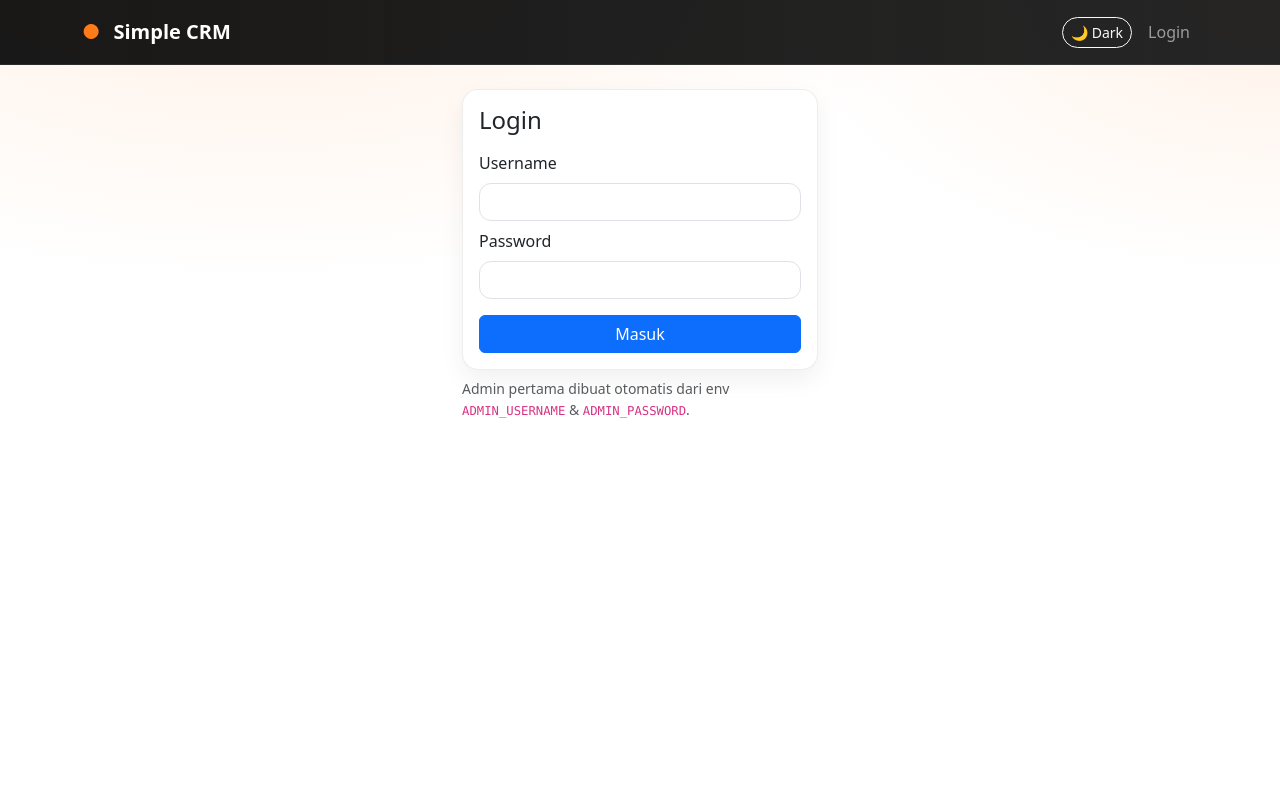
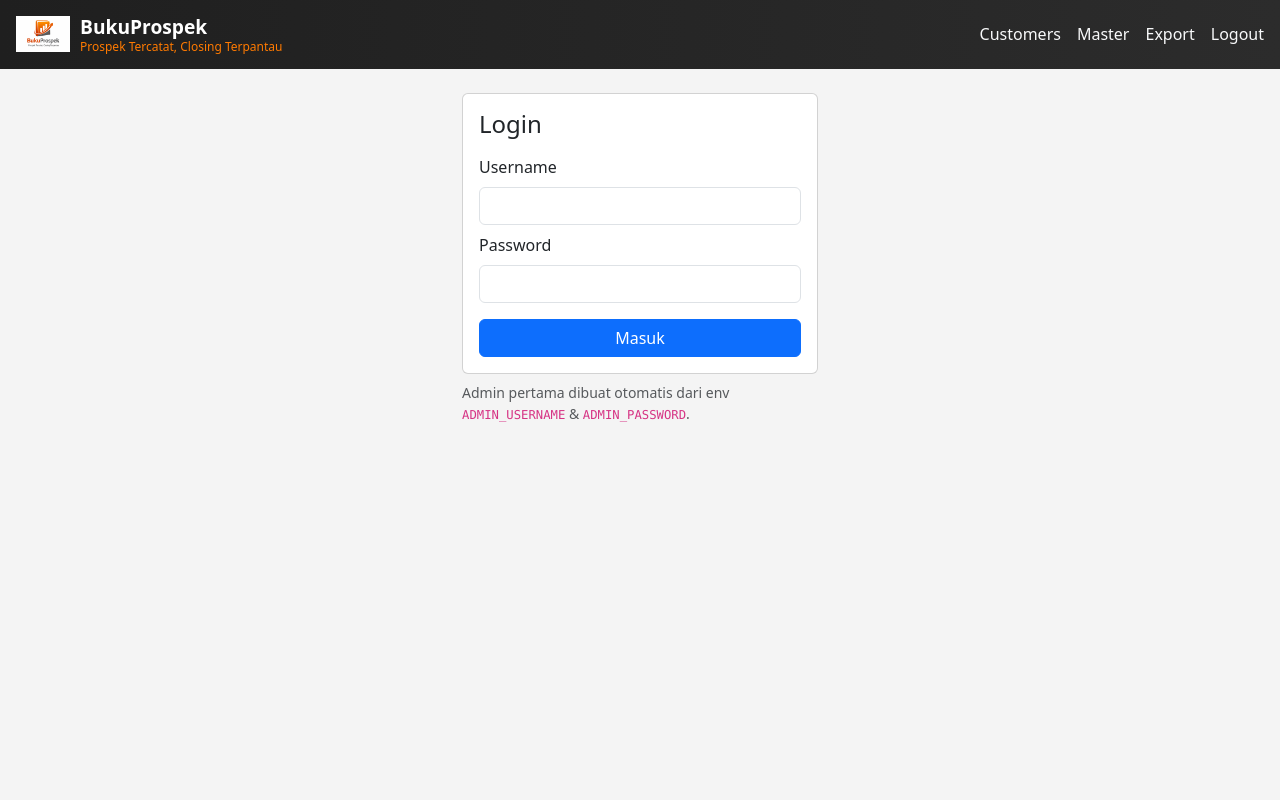
Before and after one commit to acis05/crm-acis, a Flask app: page /login?next=/customers/1 in a window 1280 px wide. Run offline with Flask 3, Linux system fonts and the light colour scheme; data comes from the database, SQL or seed files in the repository; some libraries are stand-ins or nearby versions.

Commit message:
Rebrand to BukuProspek

```diff
--- a/templates/base.html
+++ b/templates/base.html
@@ -1,117 +1,64 @@
-<!doctype html>
-<html lang="id" data-bs-theme="light">
+<!DOCTYPE html>
+<html lang="id">
 <head>
-  <meta charset="utf-8" />
-  <meta name="viewport" content="width=device-width, initial-scale=1" />
-  <title>{{ title or "Simple CRM ACIS" }}</title>
+  <meta charset="UTF-8">
+  <title>BukuProspek - Prospek Tercatat, Closing Terpantau</title>
+  <meta name="viewport" content="width=device-width, initial-scale=1">
 
-  <link rel="stylesheet" href="https://cdn.jsdelivr.net/npm/bootstrap-icons@1.11.3/font/bootstrap-icons.min.css">
-  <link href="https://cdn.jsdelivr.net/npm/bootstrap@5.3.3/dist/css/bootstrap.min.css" rel="stylesheet">
+  <link href="https://cdn.jsdelivr.net/npm/bootstrap@5.3.2/dist/css/bootstrap.min.css" rel="stylesheet">
+
   <style>
-    :root{
-      --accent: #ff7a18;        /* orange elegan */
-      --accent-2: #ff9a3d;
+    body {
+      background-color: #f4f4f4;
     }
 
-    /* Background lebih “clean” */
-    body{
-      background: radial-gradient(1200px 600px at 20% -10%, rgba(255,122,24,.12), transparent 60%),
-                  radial-gradient(900px 500px at 100% 0%, rgba(255,122,24,.10), transparent 55%);
+    .navbar-custom {
+      background: linear-gradient(90deg, #1f1f1f, #2c2c2c);
     }
 
-    /* Card & shadow lebih lembut */
-    .card{
-      border: 1px solid rgba(0,0,0,.07);
-      border-radius: 16px;
-      box-shadow: 0 10px 25px rgba(0,0,0,.06);
-    }
-    [data-bs-theme="dark"] .card{
-      border-color: rgba(255,255,255,.08);
-      box-shadow: 0 10px 25px rgba(0,0,0,.35);
+    .brand-text {
+      font-weight: 600;
+      font-size: 1.2rem;
+      color: white;
     }
 
-    /* Navbar elegan */
-    .navbar{
-      background: linear-gradient(90deg, rgba(0,0,0,.9), rgba(20,20,20,.92));
-      border-bottom: 1px solid rgba(255,255,255,.08);
-    }
-    <li class="nav-item">
-      <a class="nav-link" href="{{ url_for('users_list') }}">Users</a>
-    </li>
-
-
-    /* Accent buttons */
-    .btn-primary{
-      --bs-btn-bg: var(--accent);
-      --bs-btn-border-color: var(--accent);
-      --bs-btn-hover-bg: var(--accent-2);
-      --bs-btn-hover-border-color: var(--accent-2);
-      --bs-btn-active-bg: var(--accent-2);
-      --bs-btn-active-border-color: var(--accent-2);
-      box-shadow: 0 10px 20px rgba(255,122,24,.18);
+    .brand-sub {
+      font-size: 0.75rem;
+      color: #ff7a00;
+      margin-top: -4px;
     }
 
-    .badge-accent{
-      background: rgba(255,122,24,.14);
-      color: var(--accent);
-      border: 1px solid rgba(255,122,24,.25);
-    }
-
-    .link-accent{
-      color: var(--accent);
-      text-decoration: none;
-    }
-    .link-accent:hover{ text-decoration: underline; }
-
-    /* Table lebih rapi */
-    .table > :not(caption) > * > *{
-      padding: .85rem .9rem;
-    }
-
-    /* Input lebih modern */
-    .form-control, .form-select{
-      border-radius: 12px;
-    }
-
-    /* Toggle button */
-    .theme-toggle{
-      border-radius: 999px;
+    .logo-navbar {
+      height: 36px;
+      margin-right: 10px;
     }
   </style>
 </head>
+<body>
 
-<body class="min-vh-100">
-<nav class="navbar navbar-expand-lg navbar-dark">
-  <div class="container py-1">
-    <a class="navbar-brand fw-semibold" href="{{ url_for('home') }}">
-      <span class="me-2" style="color: var(--accent);">●</span> Simple CRM
-    </a>
+<nav class="navbar navbar-expand-lg navbar-dark navbar-custom px-3">
+  <a class="navbar-brand d-flex align-items-center" href="{{ url_for('home') }}">
+    <img src="{{ url_for('static', filename='logo-bukuprospek.png') }}" class="logo-navbar">
+    <div>
+      <div class="brand-text">BukuProspek</div>
+      <div class="brand-sub">Prospek Tercatat, Closing Terpantau</div>
+    </div>
+  </a>
 
-    <div class="ms-auto d-flex align-items-center gap-2">
-      <button id="themeToggle" class="btn btn-sm btn-outline-light theme-toggle" type="button">
-        🌙 Dark
-      </button>
-
-      <div class="navbar-nav">
-        {% if current_user.is_authenticated %}
-          <a class="nav-link" href="{{ url_for('customers_list') }}">Customers</a>
-          <a class="nav-link" href="{{ url_for('masters_list', key='sources') }}">Master</a>
-          <a class="nav-link" href="{{ url_for('export_customers_xlsx') }}">Export</a>
-          <a class="nav-link" href="{{ url_for('logout') }}">Logout</a>
-        {% else %}
-          <a class="nav-link" href="{{ url_for('login') }}">Login</a>
-        {% endif %}
-      </div>
-    </div>
+  <div class="ms-auto d-flex align-items-center gap-3">
+    <a class="nav-link text-light" href="{{ url_for('customers_list') }}">Customers</a>
+    <a class="nav-link text-light" href="{{ url_for('masters_list', key='sources') }}">Master</a>
+    <a class="nav-link text-light" href="{{ url_for('export_customers_xlsx') }}">Export</a>
+    <a class="nav-link text-light" href="{{ url_for('logout') }}">Logout</a>
   </div>
 </nav>
 
-<div class="container py-4">
+<div class="container mt-4">
   {% with messages = get_flashed_messages(with_categories=true) %}
     {% if messages %}
-      {% for category, msg in messages %}
-        <div class="alert alert-{{ 'danger' if category=='error' else category }} alert-dismissible fade show" role="alert">
-          {{ msg }}
+      {% for category, message in messages %}
+        <div class="alert alert-{{ 'danger' if category == 'error' else category }} alert-dismissible fade show" role="alert">
+          {{ message }}
           <button type="button" class="btn-close" data-bs-dismiss="alert"></button>
         </div>
       {% endfor %}
@@ -121,40 +68,6 @@
   {% block content %}{% endblock %}
 </div>
 
-<script src="https://cdn.jsdelivr.net/npm/bootstrap@5.3.3/dist/js/bootstrap.bundle.min.js"></script>
-<script>
-  // Bootstrap 5.3 theme toggle (light/dark) via data-bs-theme
-  const root = document.documentElement;
-  const btn = document.getElementById("themeToggle");
-
-  function applyTheme(theme){
-    root.setAttribute("data-bs-theme", theme);
-    localStorage.setItem("crm_theme", theme);
-
-    if(theme === "dark"){
-      btn.textContent = "☀️ Light";
-      btn.classList.remove("btn-outline-light");
-      btn.classList.add("btn-outline-warning");
-    } else {
-      btn.textContent = "🌙 Dark";
-      btn.classList.remove("btn-outline-warning");
-      btn.classList.add("btn-outline-light");
-    }
-  }
-
-  const saved = localStorage.getItem("crm_theme") || "light";
-  applyTheme(saved);
-
-  btn?.addEventListener("click", () => {
-    const current = root.getAttribute("data-bs-theme") || "light";
-    applyTheme(current === "dark" ? "light" : "dark");
-  });
-
-  // aktifkan tooltip bootstrap
-  const tooltipTriggerList = [].slice.call(document.querySelectorAll('[data-bs-toggle="tooltip"]'))
-  tooltipTriggerList.map(function (el) {
-    return new bootstrap.Tooltip(el)
-  })
-</script>
+<script src="https://cdn.jsdelivr.net/npm/bootstrap@5.3.2/dist/js/bootstrap.bundle.min.js"></script>
 </body>
 </html>
```
Also changed, not shown: static/logo-bukuprospek.png (added).
